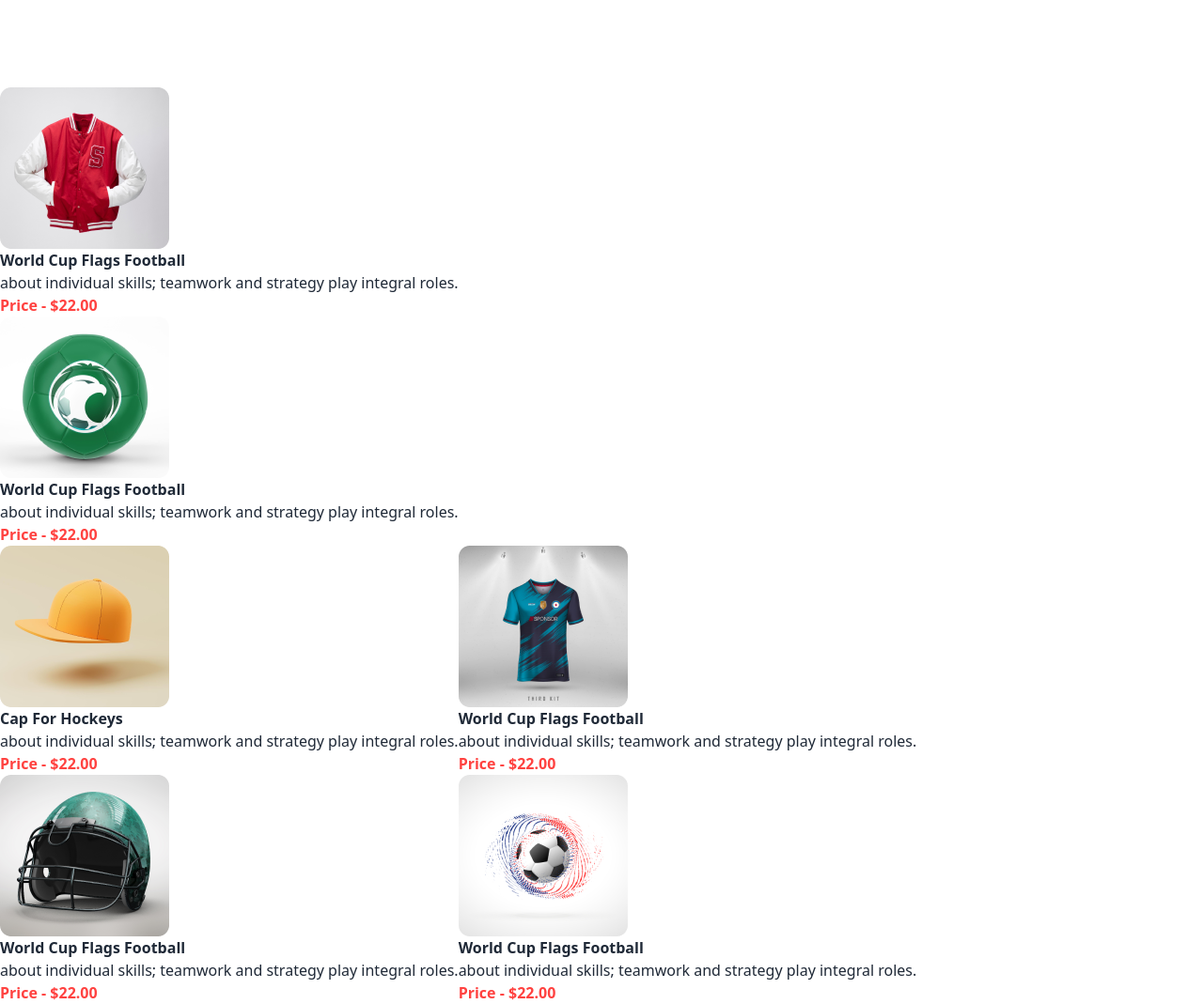
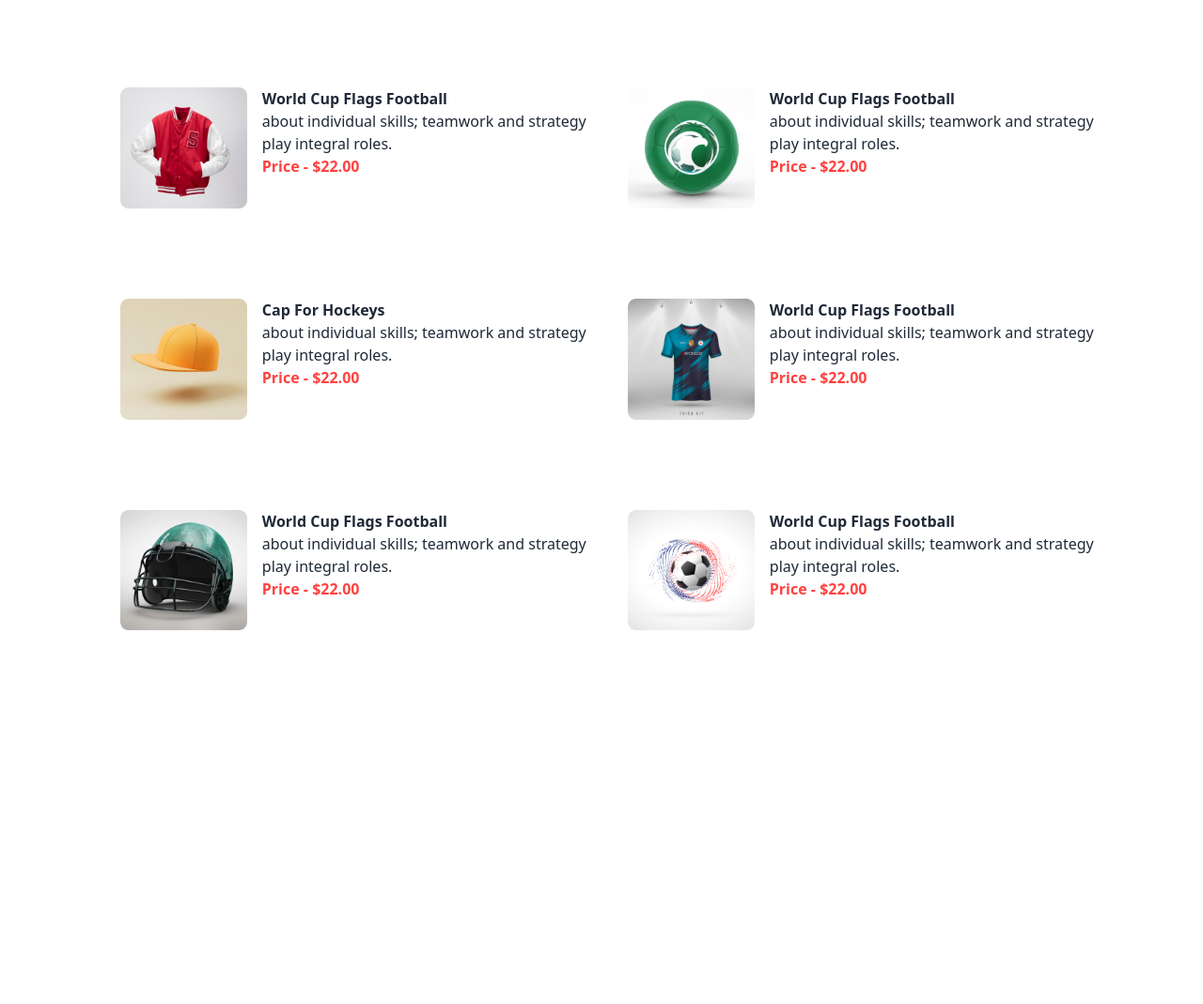
Before and after one commit to nasermunshi/Third-Assingment, a plain HTML site: page index.html in a window 1280 px wide. Shown: the part 1471-2540 px from the top of the page at 94% size. After the commit the page ends 2142 px from the top, so only its background shows below. Drawn offline with nearby package versions, Linux system fonts and the light colour scheme.

Commit message:
secound section close

```diff
--- a/index.html
+++ b/index.html
@@ -135,53 +135,79 @@
   <p>The game involves offensive and defensive strategies, with players working together <br> to break down opponents</p>
 </div>
 
-<section class="mt-24 ">
-  <div class="">
- <div class="">
+<section class="mt-24  flex gap-x-6 ml-32 mr-24">
+  <div class="flex gap-x-4">
+    <div>
    <img src="images/5.png" alt="">
- <h1 class="font-bold text-1xl">World Cup Flags Football</h1>
- <p>about individual skills; teamwork and strategy play integral roles.</p>
- <h2 class="text-[#FF4240;] font-bold">Price - $22.00</h2>
     </div>
-
     <div>
-<img src="images/6.png" alt="">
       <h1 class="font-bold text-1xl">World Cup Flags Football</h1>
       <p>about individual skills; teamwork and strategy play integral roles.</p>
       <h2 class="text-[#FF4240;] font-bold">Price - $22.00</h2>
     </div>
   </div>
 
-<div class="flex">
+  <div class="flex gap-x-4">
+    <div>
+   <img src="images/6.png" alt="">
+    </div>
+    <div>
+      <h1 class="font-bold text-1xl">World Cup Flags Football</h1>
+      <p>about individual skills; teamwork and strategy play integral roles.</p>
+      <h2 class="text-[#FF4240;] font-bold">Price - $22.00</h2>
+    </div>
+  </div>
+</section>
+
+<section class="mt-24  flex gap-x-6 ml-32 mr-24">
+  <div class="flex gap-x-4">
     <div>
    <img src="images/7.png" alt="">
+    </div>
+    <div>
       <h1 class="font-bold text-1xl">Cap For Hockeys</h1>
       <p>about individual skills; teamwork and strategy play integral roles.</p>
       <h2 class="text-[#FF4240;] font-bold">Price - $22.00</h2>
     </div>
+  </div>
+
+  <div class="flex gap-x-4">
     <div>
    <img src="images/8.png" alt="">
+    </div>
+    <div>
+      <h1 class="font-bold text-1xl">World Cup Flags Football</h1>
+      <p>about individual skills; teamwork and strategy play integral roles.</p>
+      <h2 class="text-[#FF4240;] font-bold">Price - $22.00</h2>
+    </div>
+  </div>
+</section>
+
+<section class="mt-24  flex gap-x-6 ml-32 mr-24">
+  <div class="flex gap-x-4">
+    <div>
+   <img src="images/9.png" alt="">
+    </div>
+    <div>
       <h1 class="font-bold text-1xl">World Cup Flags Football</h1>
       <p>about individual skills; teamwork and strategy play integral roles.</p>
       <h2 class="text-[#FF4240;] font-bold">Price - $22.00</h2>
     </div>
   </div>
 
-<div class="flex">
+  <div class="flex gap-x-4">
     <div>
- <img src="images/9.png" alt="">
- <h1 class="font-bold text-1xl">World Cup Flags Football</h1>
- <p>about individual skills; teamwork and strategy play integral roles.</p>
-<h2 class="text-[#FF4240;] font-bold">Price - $22.00</h2>
+   <img src="images/10.png" alt="">
     </div>
     <div>
-  <img src="images/10.png" alt="">
       <h1 class="font-bold text-1xl">World Cup Flags Football</h1>
       <p>about individual skills; teamwork and strategy play integral roles.</p>
       <h2 class="text-[#FF4240;] font-bold">Price - $22.00</h2>
     </div>
   </div>
 </section>
+
+
  </main>
 
 
```
Lines whose indentation alone changed are shown as unchanged.
